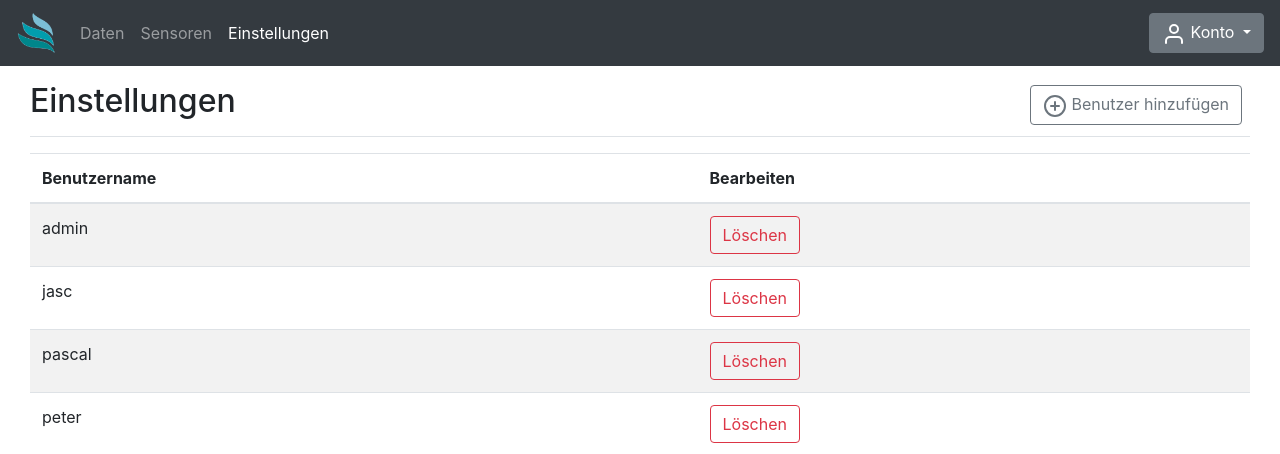
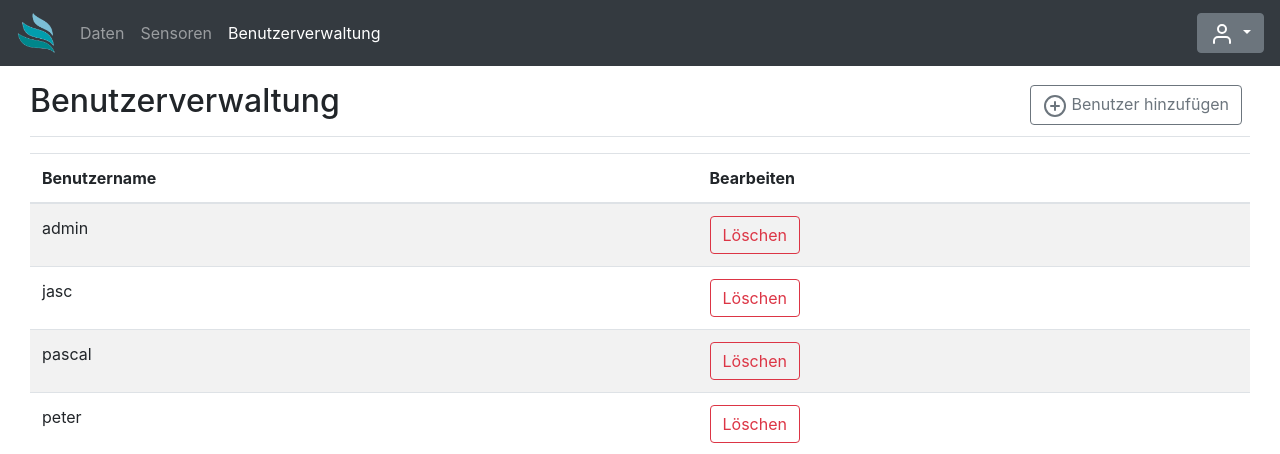
Before and after one commit to Kinaj1995/AirSolutions, a Flask app: page /admin in a window 1280 px wide. Shown: the top 454 px of the page. Run offline with Flask 2, Linux system fonts and the light colour scheme; a user stored in the database is signed in; data comes from the database, SQL or seed files in the repository.

Commit message:
Server: Altered design

```diff
--- a/Server/templates/admin.html
+++ b/Server/templates/admin.html
@@ -19,7 +19,7 @@
     <main role="main" class="col-md">
         <div
             class="d-flex justify-content-between flex-wrap flex-md-nowrap align-items-center pt-3 pb-2 mb-3 border-bottom">
-            <h1 class="h2">Einstellungen</h1>
+            <h1 class="h2">Benutzerverwaltung</h1>
             <div class="btn-toolbar mb-2 mb-md-0">
                 <div class="btn-group mr-2">
                     <button type="button" class="btn btn btn-outline-secondary" data-toggle="modal"
--- a/Server/templates/base.html
+++ b/Server/templates/base.html
@@ -66,7 +66,7 @@
                     <a class="nav-link" href="/sensors">Sensoren</a>
                 </li>
                 <li class="nav-item {% if url_for(request.endpoint)=='/admin' %} active {%endif%}">
-                    <a class="nav-link" href="/admin">Einstellungen</a>
+                    <a class="nav-link" href="/admin">Benutzerverwaltung</a>
                 </li>
                 {% endif %}
             </ul>
@@ -78,7 +78,7 @@
                 <button class="btn btn-secondary dropdown-toggle" type="button" id="dropdownMenuButton"
                     data-toggle="dropdown" aria-haspopup="true" aria-expanded="false">
                     <span data-feather="user"></span>
-                    Konto
+
                 </button>
                 <div class="dropdown-menu" aria-labelledby="dropdownMenuButton">
                     <a class="dropdown-item" href="/logout">Logout</a>
@@ -163,12 +163,12 @@
                 <div class="modal-body">
                     <form action="/login" method="POST">
                         <div class="form-group">
-                            <input type="text" class="form-control" name="user" id="user" placeholder="username">
+                            <input type="text" class="form-control" name="user" id="user" placeholder="Benutzername">
                         </div>
 
                         <div class="form-group">
                             <input type="password" class="form-control" name="password" id="password"
-                                placeholder="password">
+                                placeholder="Passwort">
                         </div>
                 </div>
                 <div class="modal-footer">
--- a/Server/templates/index.html
+++ b/Server/templates/index.html
@@ -50,7 +50,7 @@
     <main role="main" class="col-md-9 ml-sm-auto col-lg-10 px-4">
       <div
         class="d-flex justify-content-between flex-wrap flex-md-nowrap align-items-center pt-3 pb-2 mb-3 border-bottom">
-        <h1 class="h2">{% if showchart %}Messwerte{% endif %}</h1>
+        <h1 class="h2">{% if showchart %}Messwerte {{ request.args.get('currentsensor') }} {% endif %}</h1>
         <div class="btn-toolbar mb-2 mb-md-0">
           <div class="btn-group mr-2">
             <form method="POST" action="/sensors/api/exportdata">
```
